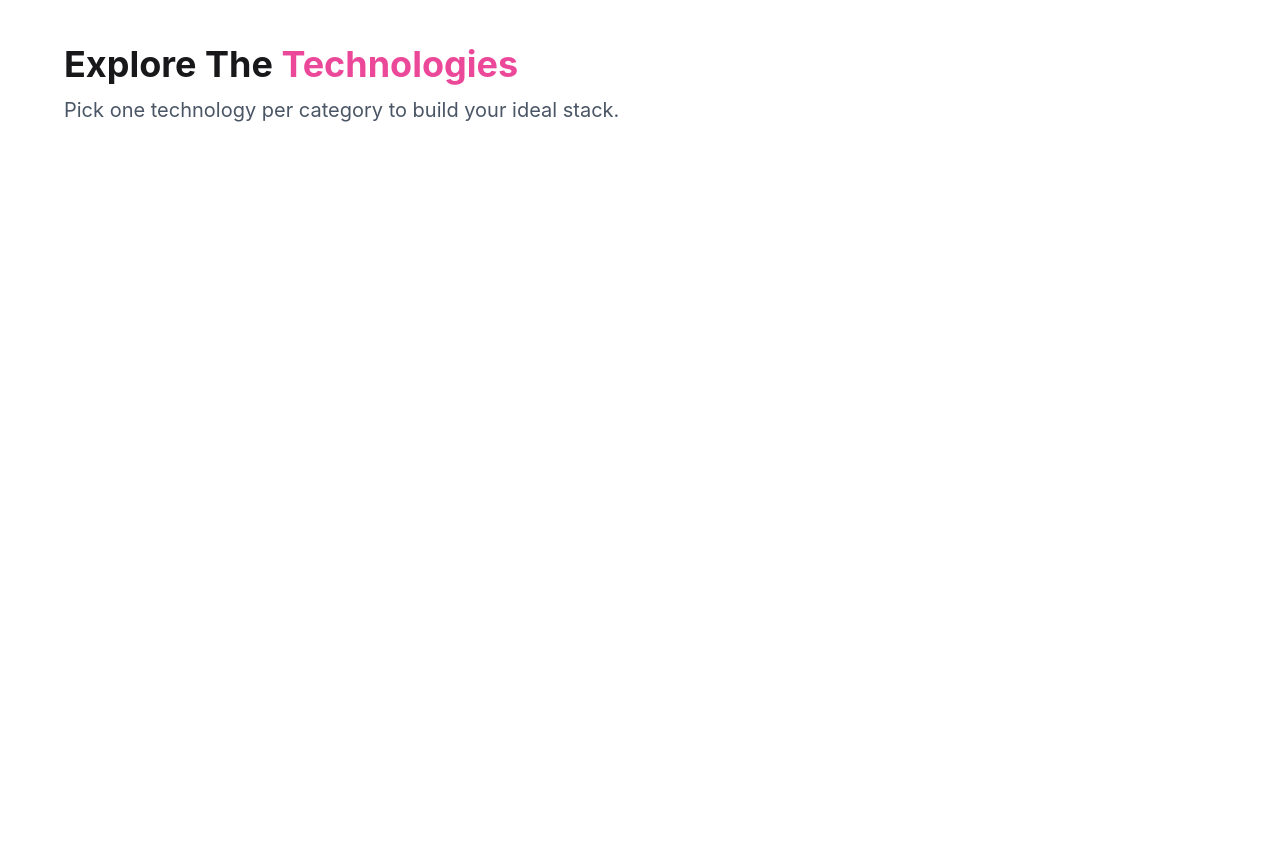
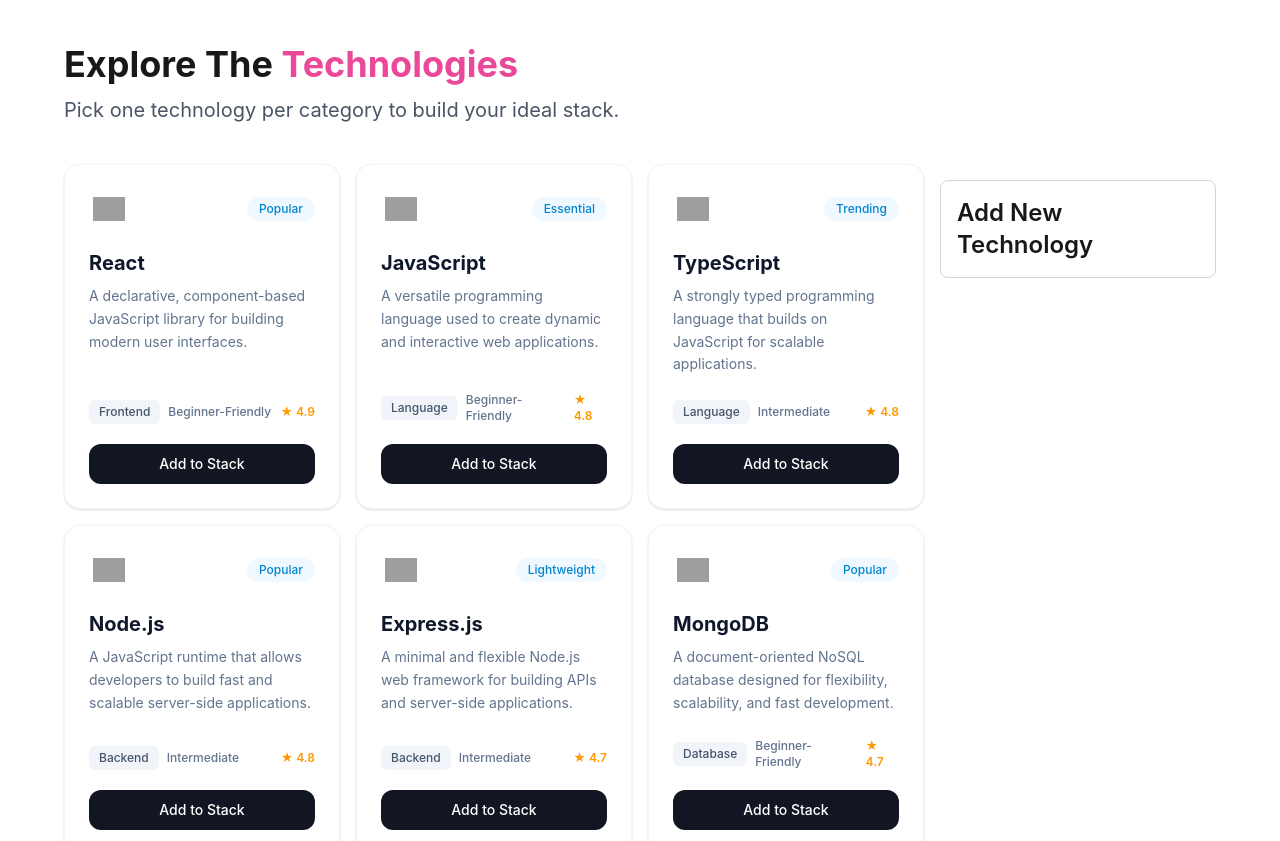
Before and after one commit to Md-Baayejid/Assignment-V, a React (Vite) app: page / in a window 1280 px wide. Shown: the part 660-1501 px from the top of the page. Before the commit the page ends 800 px from the top, so only its background shows below. Built offline with nearby package versions, Linux system fonts and the light colour scheme; grey boxes are pictures that could not be loaded.

Commit message:
Technology section added

```diff
--- a/src/Components/Technologies/Technologies.tsx
+++ b/src/Components/Technologies/Technologies.tsx
@@ -1,6 +1,7 @@
 
 import { use } from 'react';
 import type { Technology } from './../Types/technology'
+import TechnologyCard from './TechnologyCard';
 
 interface TechnologiesProps {
     technologiesPromise: Promise<Technology[]>
@@ -19,8 +20,22 @@
                 <h2 className='text-xl text-gray-600 mt-3'>Pick one technology per category to build your ideal stack.</h2>
             </div>
 
-        <div>
+        <div className='grid grid-cols-4 gap-4 mt-10 '>
 
+            <div className='col-span-3 grid grid-cols-3 gap-4'>
+
+                {technologies.map((technology) => {
+                    return (
+                        <TechnologyCard key={technology.id} technology={technology} />
+                    );
+                })}
+
+            </div>
+            <div>
+                <div className='border border-gray-300 rounded-lg p-4 mt-4'>
+                            <h3 className='text-2xl font-semibold'>Add New Technology</h3>
+                        </div>
+            </div>
         </div>
 
         </div>
--- /dev/null
+++ b/src/Components/Technologies/TechnologyCard.tsx
@@ -0,0 +1,59 @@
+import type { Technology } from "../Types/technology";
+
+interface TechnologyCardProps {
+    technology: Technology;
+}
+
+
+const TechnologyCard = ({ technology }: TechnologyCardProps) => {
+    return (
+        <div className="bg-white border border-slate-100 rounded-2xl p-6 shadow-sm flex flex-col justify-between max-w-sm w-full hover:shadow-md transition-all">
+            {/* Top Section: Icon & Badge */}
+            <div>
+                <div className="flex justify-between items-center mb-5">
+                    {/* Icon */}
+                    <div className="w-10 h-10 flex items-center justify-center">
+                        <img src={technology.icon} alt={technology.name} className="w-8 h-8 object-contain" />
+                    </div>
+                    {/* Badge */}
+                    {technology.badge && (
+                        <span className="text-xs bg-sky-50 text-sky-600 font-medium px-3 py-1 rounded-full">
+                            {technology.badge}
+                        </span>
+                    )}
+                </div>
+
+                {/* Title */}
+                <h3 className="text-xl font-bold text-slate-900 mb-2">{technology.name}</h3>
+
+                {/* Description */}
+                <p className="text-slate-500 text-sm mb-6 leading-relaxed">
+                    {technology.description}
+                </p>
+            </div>
+
+            {/* Bottom Section: Meta info & Button */}
+            <div>
+                {/* Category, Difficulty & Rating */}
+                <div className="flex items-center gap-2 mb-5 text-xs">
+                    <span className="bg-slate-100 text-slate-600 px-2.5 py-1 rounded-md font-medium">
+                        {technology.category}
+                    </span>
+                    <span className="text-slate-500 font-medium">
+                        {technology.difficulty}
+                    </span>
+                    <span className="ml-auto text-amber-500 font-semibold flex items-center gap-1">
+                        ★ {technology.rating}
+                    </span>
+                </div>
+
+                {/* Add to Stack Button */}
+                <button className="w-full bg-[#121622] hover:bg-slate-800 text-white font-medium py-2.5 rounded-xl text-sm transition-all cursor-pointer">
+                    Add to Stack
+                </button>
+            </div>
+        </div>
+    );
+};
+
+export default TechnologyCard;
```
